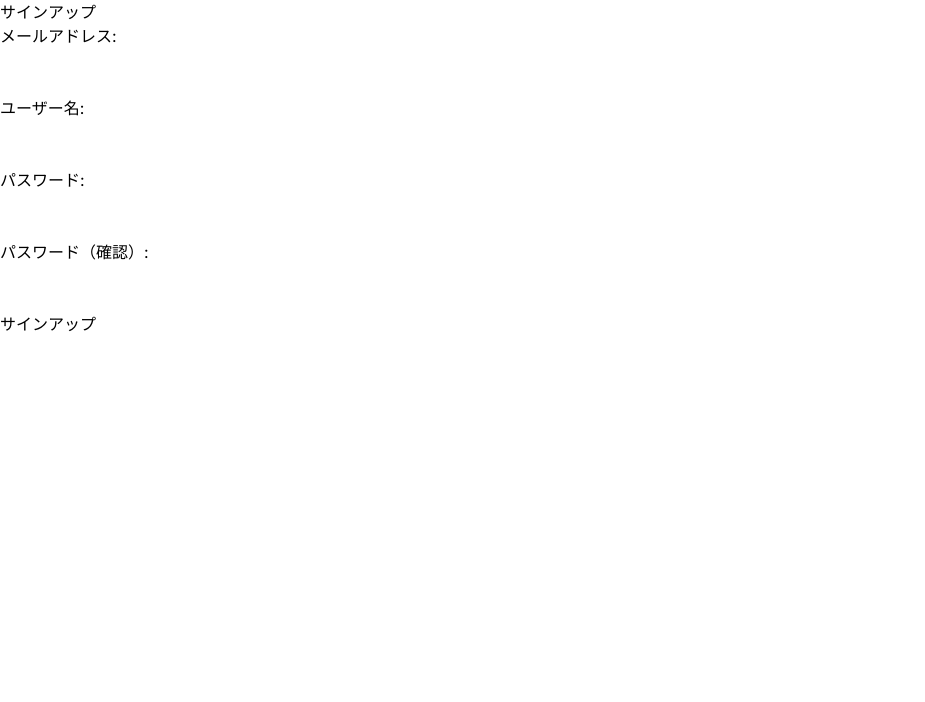
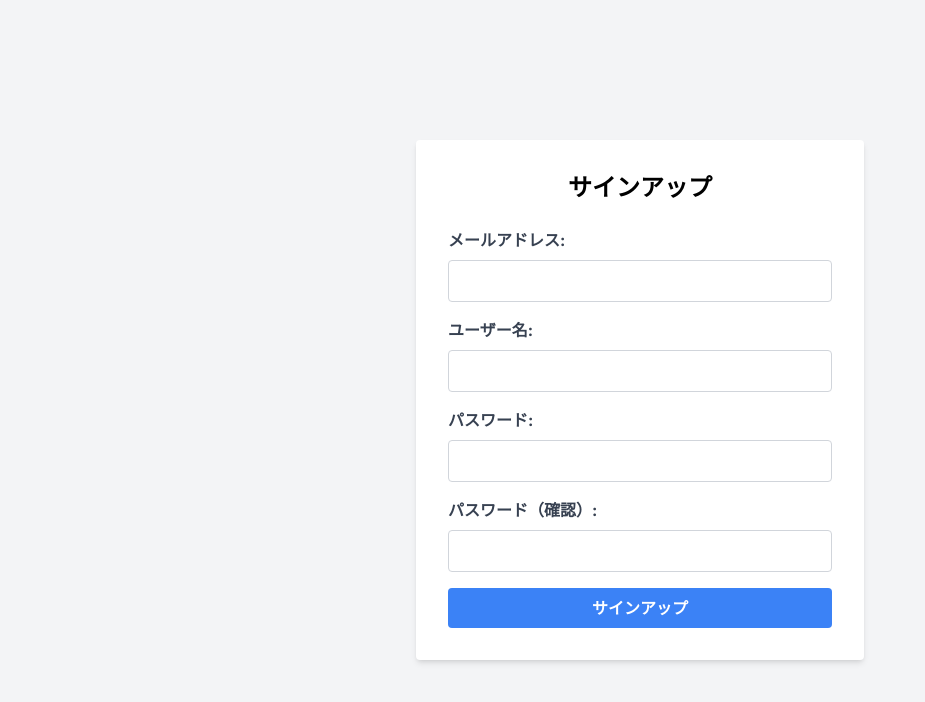
Before and after one commit to wezard706/x-view, a Next.js app: page / in a window 1280 px wide. Shown: the top 702 px of the page, without its empty margins (0-925 px from the left). Built offline with nearby package versions, Linux system fonts and the light colour scheme.

Commit message:
add style to signup page

```diff
--- a/src/app/page.js
+++ b/src/app/page.js
@@ -45,10 +45,7 @@ export default function SignUp() {
       passwordConfirmation,
     };
 
-    // オブジェクトのキーをスネークケースに変換
     const snakeCaseData = keysToSnakeCase(formData);
-    console.log(formData)
-    console.log(snakeCaseData)
 
     try {
       const response = await fetch('http://localhost:3000/sign_up', {
@@ -76,13 +73,16 @@ export default function SignUp() {
   };
 
   return (
-    <div>
-      <h1>サインアップ</h1>
-      {error && <p style={{ color: 'red' }}>{error}</p>}
-      {success && <p style={{ color: 'green' }}>{success}</p>}
+    <div className="min-h-screen bg-gray-100 flex items-center justify-center">
+      <div className="bg-white p-8 rounded shadow-md w-full max-w-md">
+        <h1 className="text-2xl font-bold mb-6 text-center">サインアップ</h1>
+        {error && <p className="text-red-500 mb-4">{error}</p>}
+        {success && <p className="text-green-500 mb-4">{success}</p>}
         <form onSubmit={handleSubmit}>
-        <div>
-          <label htmlFor="email">メールアドレス:</label><br />
+          <div className="mb-4">
+            <label htmlFor="email" className="block text-gray-700 font-bold mb-2">
+              メールアドレス:
+            </label>
             <input
               type="email"
               id="email"
@@ -90,11 +90,14 @@ export default function SignUp() {
               value={email}
               onChange={(e) => setEmail(e.target.value)}
               required
-          /><br /><br />
+              className="w-full p-2 border border-gray-300 rounded focus:outline-none focus:ring-2 focus:ring-blue-500"
+            />
           </div>
 
-        <div>
-          <label htmlFor="username">ユーザー名:</label><br />
+          <div className="mb-4">
+            <label htmlFor="username" className="block text-gray-700 font-bold mb-2">
+              ユーザー名:
+            </label>
             <input
               type="text"
               id="username"
@@ -102,11 +105,14 @@ export default function SignUp() {
               value={username}
               onChange={(e) => setUsername(e.target.value)}
               required
-          /><br /><br />
+              className="w-full p-2 border border-gray-300 rounded focus:outline-none focus:ring-2 focus:ring-blue-500"
+            />
           </div>
 
-        <div>
-          <label htmlFor="password">パスワード:</label><br />
+          <div className="mb-4">
+            <label htmlFor="password" className="block text-gray-700 font-bold mb-2">
+              パスワード:
+            </label>
             <input
               type="password"
               id="password"
@@ -114,11 +120,14 @@ export default function SignUp() {
               value={password}
               onChange={(e) => setPassword(e.target.value)}
               required
-          /><br /><br />
+              className="w-full p-2 border border-gray-300 rounded focus:outline-none focus:ring-2 focus:ring-blue-500"
+            />
           </div>
 
-        <div>
-          <label htmlFor="passwordConfirmation">パスワード（確認）:</label><br />
+          <div className="mb-4">
+            <label htmlFor="passwordConfirmation" className="block text-gray-700 font-bold mb-2">
+              パスワード（確認）:
+            </label>
             <input
               type="password"
               id="passwordConfirmation"
@@ -126,11 +135,18 @@ export default function SignUp() {
               value={passwordConfirmation}
               onChange={(e) => setPasswordConfirmation(e.target.value)}
               required
-          /><br /><br />
+              className="w-full p-2 border border-gray-300 rounded focus:outline-none focus:ring-2 focus:ring-blue-500"
+            />
           </div>
 
-        <button type="submit">サインアップ</button>
+          <button
+            type="submit"
+            className="w-full bg-blue-500 text-white font-bold py-2 px-4 rounded hover:bg-blue-600 transition-colors"
+          >
+            サインアップ
+          </button>
         </form>
+      </div>
     </div>
   );
 }
```
Lines whose indentation alone changed are shown as unchanged.
